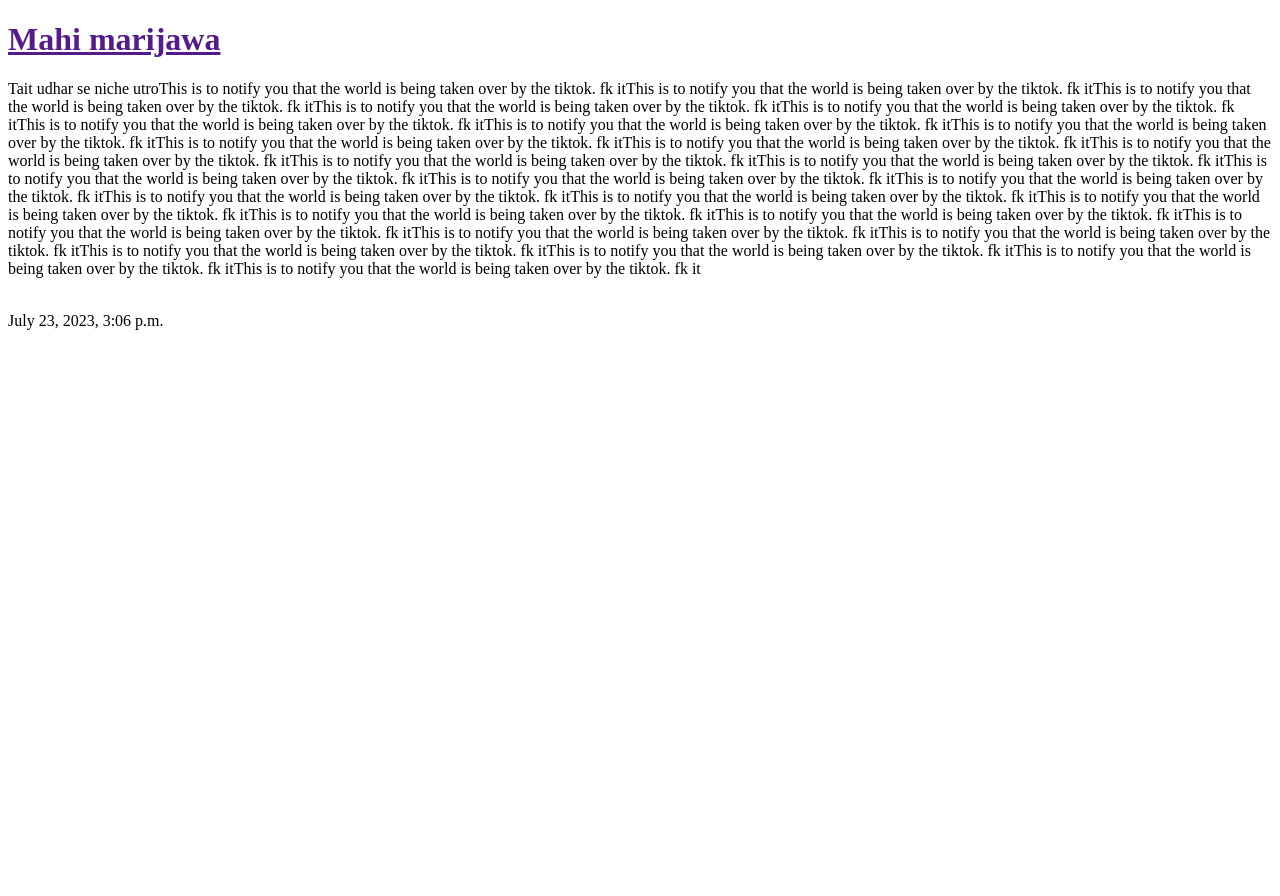
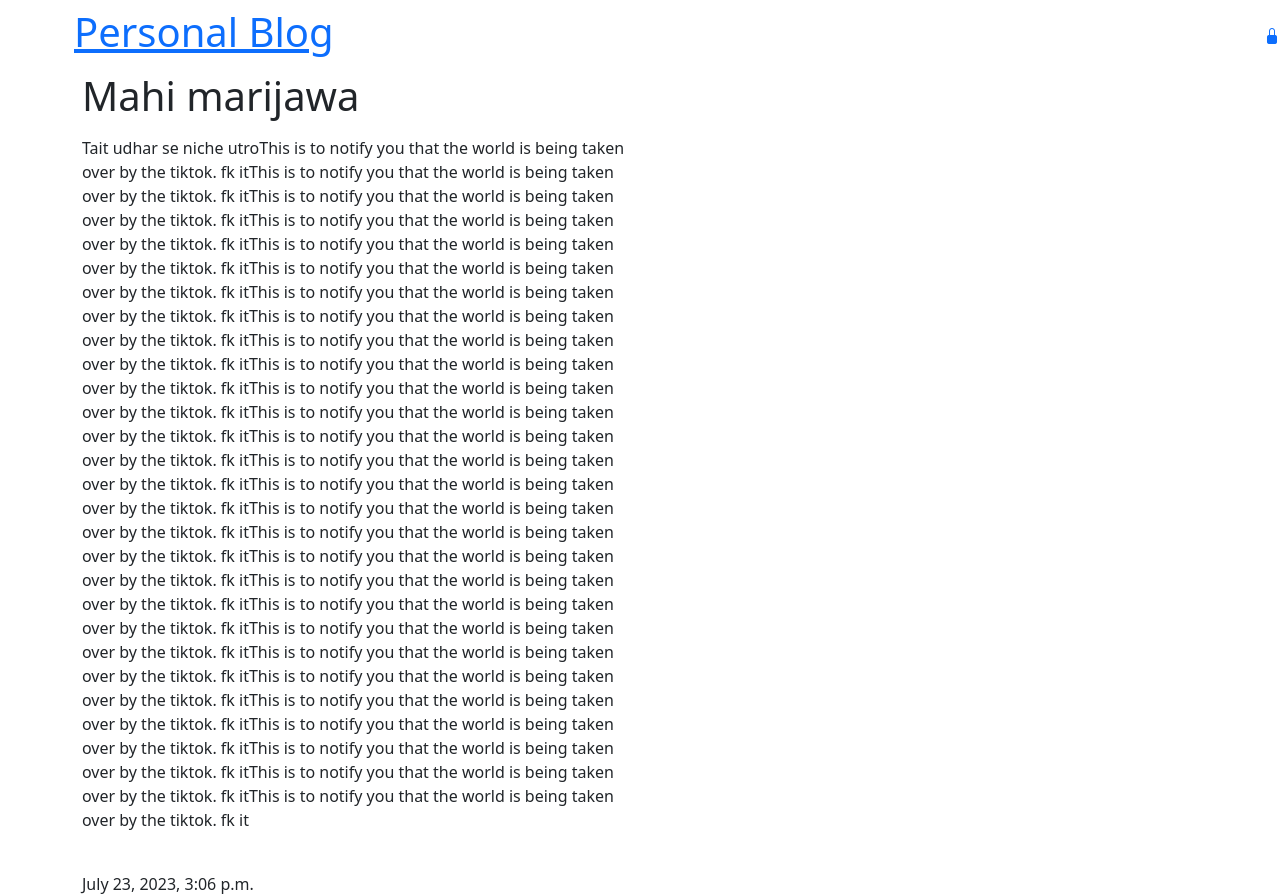
Before and after one commit to ashimnepal/Blog-Site, a Django app: page /blog_detail/1/ in a window 1280 px wide. Before the commit the page ends 330 px from the top, so only its background shows below. Run offline with Django 4.2, Linux system fonts and the light colour scheme; data comes from the database, SQL or seed files in the repository; both versions use the stored data as it was after the commit.

Commit message:
Base and Static Added. Static Not completed.

```diff
--- /dev/null
+++ b/templates/base.html
@@ -0,0 +1,31 @@
+<!doctype html>
+<html lang="en">
+  <head>
+    <meta charset="utf-8">
+    <meta name="viewport" content="width=device-width, initial-scale=1">
+    <title>Personal Blog</title>
+    <link href="https://cdn.jsdelivr.net/npm/bootstrap@5.3.0/dist/css/bootstrap.min.css" rel="stylesheet" integrity="sha384-9ndCyUaIbzAi2FUVXJi0CjmCapSmO7SnpJef0486qhLnuZ2cdeRhO02iuK6FUUVM" crossorigin="anonymous">
+    <link rel="stylesheet" href="https://cdn.jsdelivr.net/npm/bootstrap-icons@1.10.5/font/bootstrap-icons.css">
+</head>
+  <body>
+    <div class="container-fluid nav navbar">
+         <h1 class="container"><a href="/">Personal Blog</a></h1>
+        <a href="" class="top-menu">
+            <span>
+                <i class="bi bi-lock-fill"></i>
+            </span>
+        </a>
+
+    </div>
+    <div class="container content">
+        <div class="row">
+            <div class="col-md-6">
+                {% block content %}
+                {% endblock %}
+            </div>
+
+        </div>
+    </div>
+    <script src="https://cdn.jsdelivr.net/npm/bootstrap@5.3.0/dist/js/bootstrap.bundle.min.js" integrity="sha384-geWF76RCwLtnZ8qwWowPQNguL3RmwHVBC9FhGdlKrxdiJJigb/j/68SIy3Te4Bkz" crossorigin="anonymous"></script>
+  </body>
+</html>
--- a/templates/post_details.html
+++ b/templates/post_details.html
@@ -1,25 +1,17 @@
-<!DOCTYPE html>
-<html lang="en">
+{% extends "base.html" %}
 
-<head>
-    <meta charset="UTF-8">
-    <meta name="viewport" content="width=device-width, initial-scale=1.0">
-    <title>Post Detail</title>
-</head>
-
-<body>
+{% block content %}
 
 <div class="post">
 
-        <h1><a href="">{{detailed_post.title}}</a></h1>
+    <h1>{{detailed_post.title}}</h1>
 </div>
-    <p class=""> {{detailed_post.text}}</p>
+<p class=""> {{detailed_post.text | linebreaks}}</p>
 <br>
 {% if detailed_post.published_date %}
 <div class="date">
     {{detailed_post.published_date}}
 </div>
 {% endif %}
-</body>
 
-</html>
+{% endblock %}
```
Also changed, not shown: templates/post_list.html (+3 -12 lines), db.sqlite3. Lines whose indentation alone changed are shown as unchanged.
